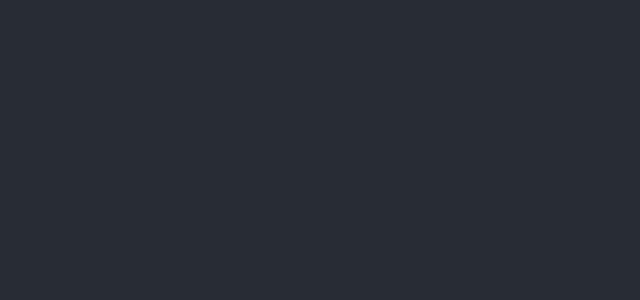
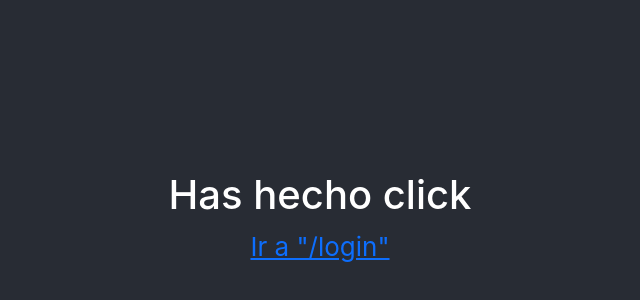
Before and after one commit to PilarAlonsoSuelaGit/Login, a React (Create React App) app: page / in a window 1280 px wide. Before the commit this address had no page. Shown: the part 182-482 px from the top of the page, without its empty margins (320-960 px from the left). Built offline with nearby package versions, Linux system fonts and the light colour scheme.

Commit message:
feat: use base path as home page

```diff
--- a/src/App.tsx
+++ b/src/App.tsx
@@ -8,7 +8,7 @@ function App() {
     <div className="App">
       <header className="App-header">
         <Routes>
-          <Route path="home" element={<Home />} />
+          <Route path="" element={<Home />} />
           <Route path="login" element={<Login />} />
         </Routes>
       </header>
--- a/src/pages/Login.tsx
+++ b/src/pages/Login.tsx
@@ -5,7 +5,7 @@ function LoginPage() {
   return (
     <div>
       <Login />
-      <Link to="/home">Ir a "/home"</Link>
+      <Link to="/">Ir a "/"</Link>
     </div>
   );
 }
```
